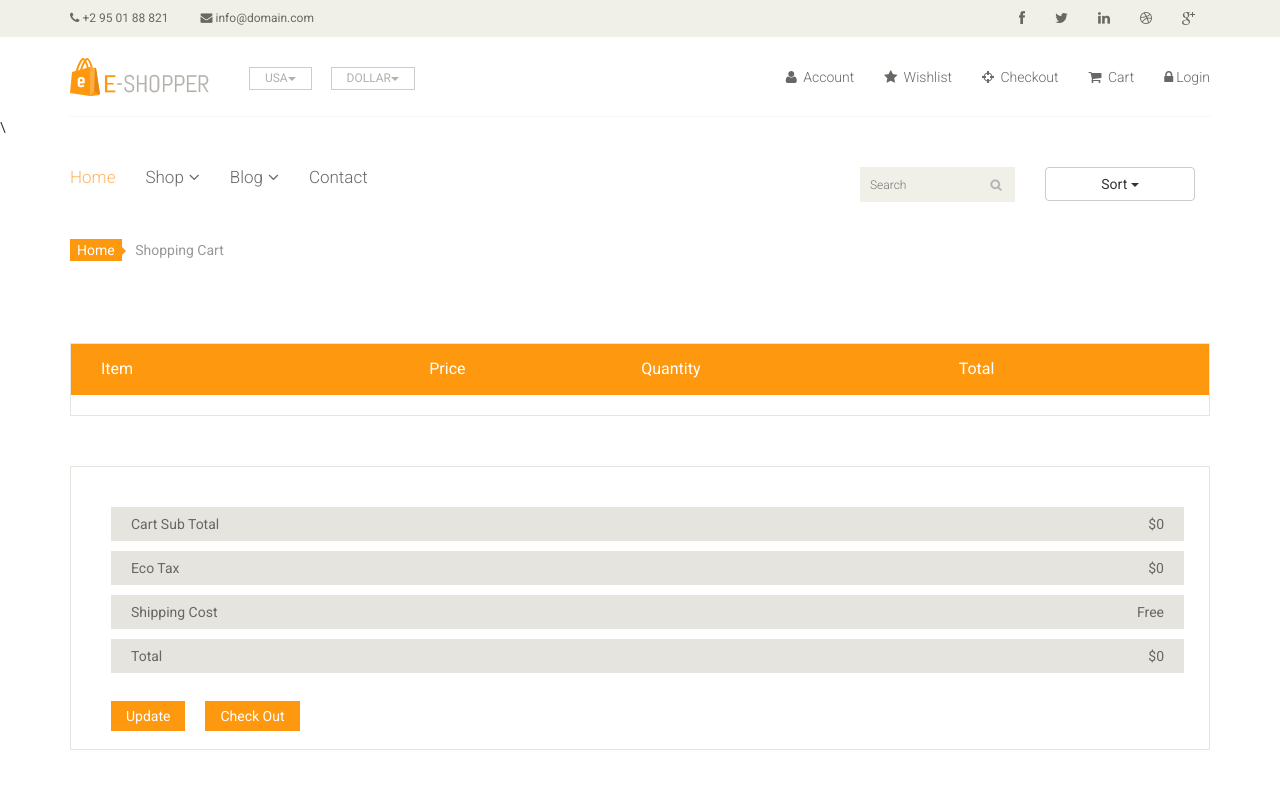
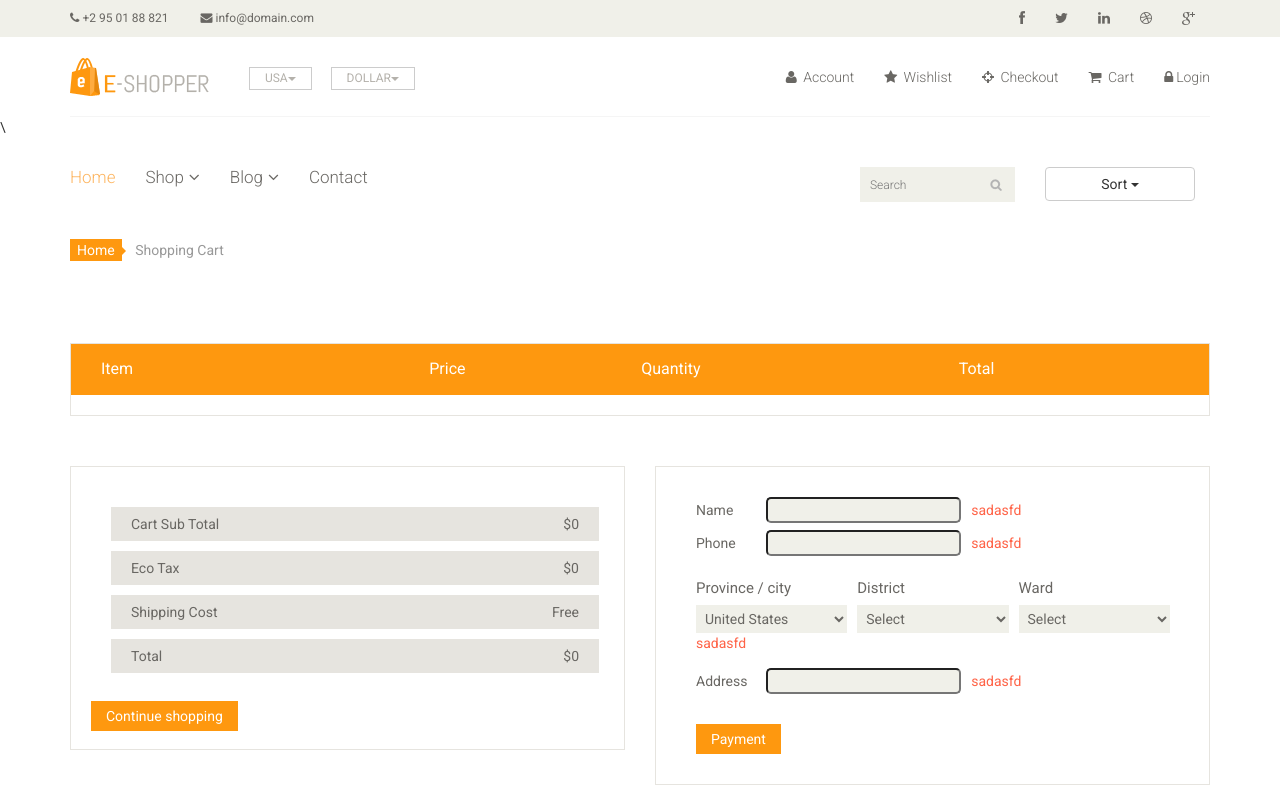
Before and after one commit to nthanhhai2909/fashion_book_frontend, a React (Create React App) app: page /cart in a window 1280 px wide. Shown: the top 800 px of the page. Built offline with nearby package versions, Linux system fonts and the light colour scheme.

Commit message:
add display payment

```diff
--- a/package.json
+++ b/package.json
@@ -5,8 +5,9 @@
   "dependencies": {
     "axios": "^0.17.1",
     "lodash": "^4.17.10",
-    "react": "^16.3.2",
-    "react-dom": "^16.3.2",
+    "react": "^16.4.0",
+    "react-bootstrap": "^0.32.1",
+    "react-dom": "^16.4.0",
     "react-redux": "^5.0.6",
     "react-router-dom": "^4.2.2",
     "react-scripts": "1.1.4",
--- a/public/assets/css/main.css
+++ b/public/assets/css/main.css
@@ -1779,14 +1779,30 @@ h2.title {
   padding: 7px 20px;
 }
 
+.user_option li{
+  margin-bottom: 5px;
+}
 
 .user_option label {
   color: #696763;
   font-weight: normal;
-  margin-left: 10px;
-}
-
-
+  margin-right: 50px;
+  width: 20px;
+}
+.user_option input {
+  line-height: 20px;
+  font-size: 15px;
+  padding-left: 10px;
+  padding-right: 10px;
+  background-color: #F0F0E9;
+  border-radius: 5px 5px;
+  width: 40%;
+  margin-right: 10px;
+}
+.user_option span {
+  color: tomato;
+
+}
 .user_info {
   display: block;
   margin-bottom: 15px;
@@ -1799,7 +1815,10 @@ h2.title {
   display: block;
   font-size: 15px;
   font-weight: normal;
-
+}
+.user_info span {
+  color: tomato;
+  margin-top: 5px;
 }
 
 .user_info .single_field {
--- a/src/components/cart/cart.js
+++ b/src/components/cart/cart.js
@@ -28,6 +28,7 @@ class Cart extends Component {
           />
         </header>
         <ContentCart
+          islogin={this.props.islogin}
           cart={this.props.cart}
           updateProductInCart={product =>
             this.props.updateProductInCart(product)
--- a/src/components/cart/content.cart.js
+++ b/src/components/cart/content.cart.js
@@ -1,9 +1,19 @@
 import React, { Component } from "react";
+import { Link } from "react-router-dom";
+import { Modal, Button } from "react-bootstrap";
 class ContentCart extends Component {
   constructor() {
     super();
     this.state = {
-      total: 0
+      total: 0,
+      show: false,
+      name: '',
+      phone: '',
+      city: '',
+      district: '',
+      ward: '',
+      notiName: '',
+
     };
   }
   componentWillMount() {
@@ -15,7 +25,7 @@ class ContentCart extends Component {
     this.setState({ total: total });
   }
   componentWillReceiveProps(nextProps) {
-    if (nextProps.cart.length !== this.props.cart.length) {
+    if (nextProps.cart !== this.props.cart) {
       let total = 0;
       for (let i = 0; i < nextProps.cart.length; i++) {
         total +=
@@ -23,6 +33,15 @@ class ContentCart extends Component {
       }
       this.setState({ total: total });
     }
+  }
+  handlePayment = () => {
+    if(!this.props.islogin) {
+      this.setState({show: true})
+      return
+    } else {
+      this.setState({show: false})
+    }
+
   }
 
   render() {
@@ -129,7 +148,7 @@ class ContentCart extends Component {
         <section id="do_action">
           <div className="container">
             <div className="row">
-              <div className="col-md-12">
+              <div className="col-md-6">
                 <div class="total_area">
                   <ul>
                     <li>
@@ -145,11 +164,99 @@ class ContentCart extends Component {
                       Total <span>${this.state.total}</span>
                     </li>
                   </ul>
-                  <a class="btn btn-default update" href="">
-                    Update
-                  </a>
-                  <a class="btn btn-default check_out" href="">
-                    Check Out
+                  <Modal
+                    show={this.state.show}
+                    onHide={() => this.setState({ show: false })}
+                    container={this}
+                    aria-labelledby="contained-modal-title"
+                  >
+                    <Modal.Header closeButton>
+                      <Modal.Title id="contained-modal-title">
+                        Notification
+                      </Modal.Title>
+                    </Modal.Header>
+                    <Modal.Body>Please sign in to continue!!!</Modal.Body>
+                    <Modal.Footer>
+                      <Button onClick={() => this.setState({ show: false })}>
+                        <a>Cancel</a>
+                      </Button>
+                      <Button onClick={this.handleHide}>
+                        <Link to="/login_register">Login</Link>
+                      </Button>
+                    </Modal.Footer>
+                  </Modal>
+                  <Link class="btn btn-default check_out" to={"/"}>
+                    Continue shopping
+                  </Link>
+                </div>
+              </div>
+              <div className="col-md-6">
+                <div className="chose_area">
+                  <ul class="user_option">
+                    <li>
+                      <label>Name</label>
+                      <input type="text" />
+                      <span>sadasfd</span>
+                    </li>
+                    <li>
+                      <label>Phone</label>
+                      <input type="text" />
+                      <span>sadasfd</span>
+                    </li>
+                  </ul>
+                  <ul className="user_info">
+                    <li className="single_field">
+                      <label>Province / city</label>
+                      <select>
+                        <option>United States</option>
+                        <option>Bangladesh</option>
+                        <option>UK</option>
+                        <option>India</option>
+                        <option>Pakistan</option>
+                        <option>Ucrane</option>
+                        <option>Canada</option>
+                        <option>Dubai</option>
+                      </select>
+                    </li>
+                    <li className="single_field">
+                      <label>District</label>
+                      <select>
+                        <option>Select</option>
+                        <option>Dhaka</option>
+                        <option>London</option>
+                        <option>Dillih</option>
+                        <option>Lahore</option>
+                        <option>Alaska</option>
+                        <option>Canada</option>
+                        <option>Dubai</option>
+                      </select>
+                    </li>
+                    <li className="single_field">
+                      <label>Ward</label>
+                      <select>
+                        <option>Select</option>
+                        <option>Dhaka</option>
+                        <option>London</option>
+                        <option>Dillih</option>
+                        <option>Lahore</option>
+                        <option>Alaska</option>
+                        <option>Canada</option>
+                        <option>Dubai</option>
+                      </select>
+                    </li>
+                    <span>sadasfd</span>
+                  </ul>
+                  <ul className="user_option">
+                    <li>
+                      <label>Address</label>
+                      <input type="text" />
+                      <span>sadasfd</span>
+                    </li>
+                  </ul>
+                  <a
+                    className="btn btn-default update"
+                    onClick={() => this.handlePayment()}>
+                    Payment
                   </a>
                 </div>
               </div>
```
Also changed, not shown: 2 other files (tests, documents, lock files or other folders).
